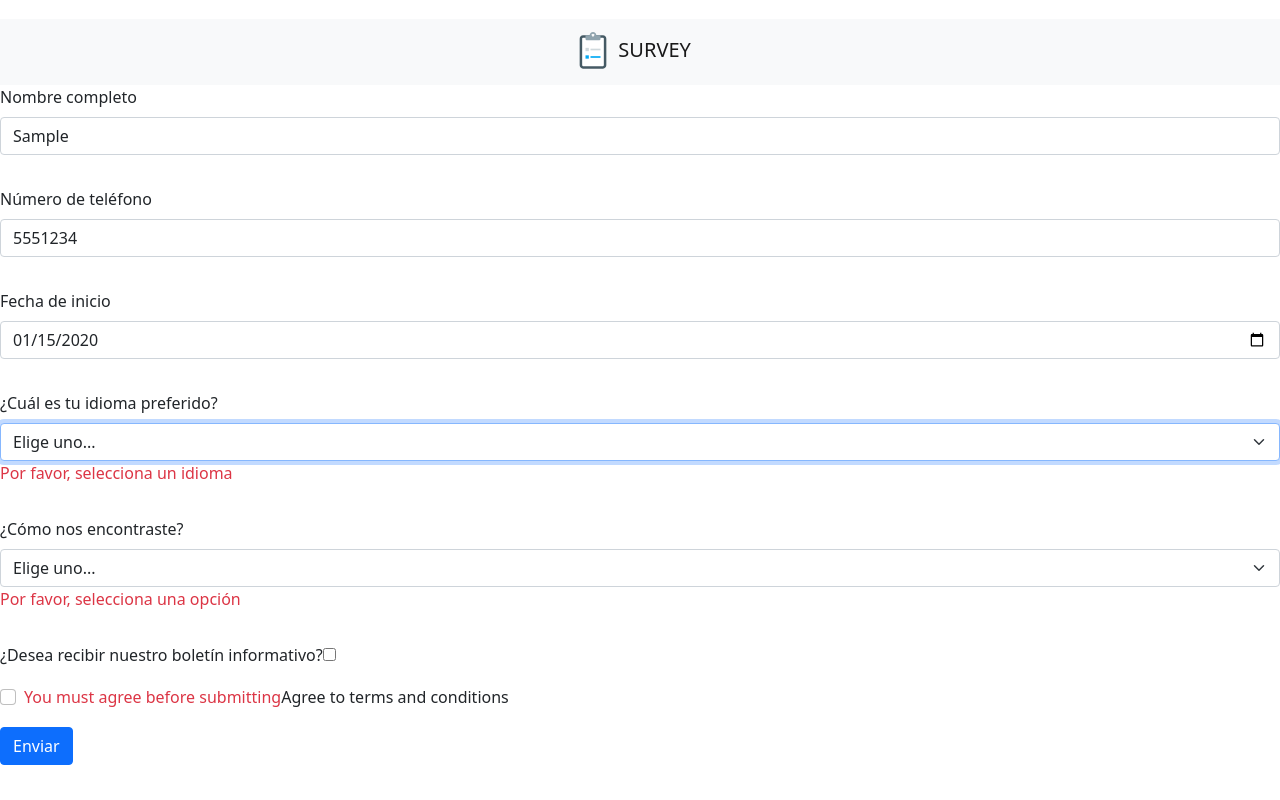
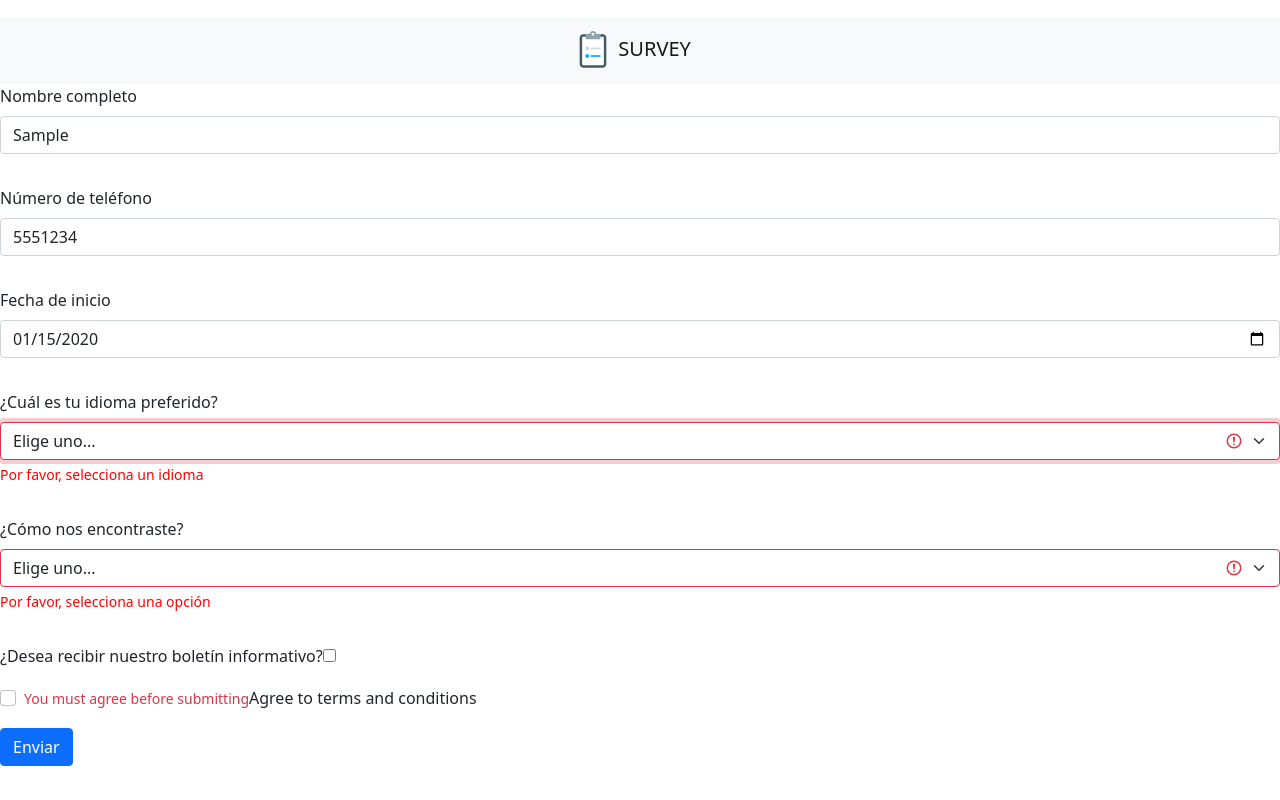
Before and after one commit to Solbenevent/soyHenryChallenge, a React (Vite) app in the folder soyHenryChallenge/Client/: page / in a window 1280 px wide. Both pictures are taken after typing "Sample", "5551234", "2020-01-15" into the empty fields and a click on the button "Enviar". Built offline with nearby package versions, Linux system fonts and the light colour scheme.

Commit message:
newFeatures

```diff
--- a/soyHenryChallenge/Client/package.json
+++ b/soyHenryChallenge/Client/package.json
@@ -15,7 +15,8 @@
     "react-dom": "^18.2.0",
     "react-hook-form": "^7.46.0",
     "react-icons": "^4.10.1",
-    "react-router-dom": "^6.15.0"
+    "react-router-dom": "^6.15.0",
+    "sass": "^1.66.1"
   },
   "devDependencies": {
     "@types/react": "^18.2.15",
--- /dev/null
+++ b/soyHenryChallenge/Client/src/components/Styles/Survey.css
@@ -0,0 +1,15 @@
+/* Cambiar el tamaño de letra del span */
+.small {
+    font-size: 14px; /* Puedes ajustar el tamaño de fuente según tus preferencias */
+  }
+
+  /* Estilo del borde del select en caso de error */
+  .has-error .form-select {
+    border-color: #ff0000; /* Cambiar a color rojo en caso de error */
+  }
+
+  /* Estilo del mensaje de error debajo del select */
+  .is-invalid + .invalid-feedback {
+    color: #ff0000; /* Cambiar a color rojo en caso de error */
+    display: block; /* Mostrar el mensaje de error */
+  }
--- /dev/null
+++ b/soyHenryChallenge/Client/src/components/Styles/styles.scss
@@ -0,0 +1,16 @@
+// styles.scss
+
+$primary-color: #007bff;
+$font-size-small: 14px;
+
+// Estilos para el borde de error
+.has-error {
+    .form-control {
+      border-color: #ff0000; // Cambiar el color del borde a rojo en caso de error
+    }
+  }
+
+  .invalid-feedback {
+    color: #ff0000; // Cambiar el color del mensaje de error a rojo
+    display: block; // Mostrar el mensaje de error
+  }
--- a/soyHenryChallenge/Client/src/components/Survey.jsx
+++ b/soyHenryChallenge/Client/src/components/Survey.jsx
@@ -5,6 +5,7 @@ import { useForm } from "react-hook-form";
 import NavBar from "./NavBar";
 import AlertSuccess from "./Alerts/AlertSuccess";
 import AlertFailure from "./Alerts/AlertFailure";
+import "../components/Styles/styles.scss";
 
 const Survey = () => {
   //useState
@@ -56,13 +57,13 @@ const Survey = () => {
     <div>
       <NavBar />
       <form class="row g-3" onSubmit={handleSubmit(onSubmit)}>
-        <div className="mb-3">
+        <div className={`mb-3 ${errors.name ? "has-error" : ""}`}>
           <label htmlFor="validationDefault01" className="form-label">
             Nombre completo
           </label>
           <input
             type="text"
-            className="form-control"
+            className={`form-control ${errors.name ? "is-invalid" : ""}`}
             id="validationDefault01"
             {...register("name", {
               required: {
@@ -72,17 +73,17 @@ const Survey = () => {
             })}
           />
           {errors.name && (
-            <span className="text-danger">{errors.name.message}</span>
+            <div className="invalid-feedback">{errors.name.message}</div>
           )}
         </div>
 
-        <div className="mb-3">
+        <div className={`mb-3 ${errors.phoneNumber ? "has-error" : ""}`}>
           <label htmlFor="validationDefault02" className="form-label">
             Número de teléfono
           </label>
           <input
             type="tel"
-            className="form-control"
+            className={`form-control ${errors.phoneNumber ? "is-invalid" : ""}`}
             id="validationDefault02"
             {...register("phoneNumber", {
               required: {
@@ -92,17 +93,17 @@ const Survey = () => {
             })}
           />
           {errors.phoneNumber && (
-            <span className="text-danger">{errors.phoneNumber.message}</span>
+            <div className="invalid-feedback">{errors.phoneNumber.message}</div>
           )}
         </div>
 
-        <div className="mb-3">
+        <div className={`mb-3 ${errors.startDate ? "has-error" : ""}`}>
           <label htmlFor="validationDefaultDate" className="form-label">
             Fecha de inicio
           </label>
           <input
             type="date"
-            className="form-control"
+            className={`form-control ${errors.startDate ? "is-invalid" : ""}`}
             id="validationDefaultDate"
             {...register("startDate", {
               required: {
@@ -112,16 +113,16 @@ const Survey = () => {
             })}
           />
           {errors.startDate && (
-            <span className="text-danger">{errors.startDate.message}</span>
+            <div className="invalid-feedback">{errors.startDate.message}</div>
           )}
         </div>
 
-        <div className="mb-3">
+        <div className={`mb-3 ${errors.language ? "has-error" : ""}`}>
           <label htmlFor="validationDefault03" className="form-label">
             ¿Cuál es tu idioma preferido?
           </label>
           <select
-            className="form-select"
+            className={`form-select ${errors.language ? "is-invalid" : ""}`}
             id="validationDefault03"
             {...register("language", {
               required: {
@@ -138,14 +139,16 @@ const Survey = () => {
             <option value="French">Francés</option>
           </select>
           {errors.language && (
-            <span className="text-danger">{errors.language.message}</span>
+            <div className="invalid-feedback">{errors.language.message}</div>
           )}
         </div>
 
-        <div className="mb-3">
-          <label className="form-label">¿Cómo nos encontraste?</label>
+        <div className={`mb-3 ${errors.howFound ? "has-error" : ""}`}>
+          <label className="form-label" htmlFor="editHowFound">
+            ¿Cómo nos encontraste?
+          </label>
           <select
-            className="form-select"
+            className={`form-select ${errors.howFound ? "is-invalid" : ""}`}
             {...register("howFound", {
               required: {
                 value: true,
@@ -161,7 +164,7 @@ const Survey = () => {
             <option value="onlineSearch">Búsqueda en línea</option>
           </select>
           {errors.howFound && (
-            <span className="text-danger">{errors.howFound.message}</span>
+            <div className="invalid-feedback">{errors.howFound.message}</div>
           )}
         </div>
 
@@ -189,7 +192,7 @@ const Survey = () => {
               })}
             />
             {errors.terms && (
-              <span className="text-danger">{errors.terms.message}</span>
+              <span className="text-danger small">{errors.terms.message}</span>
             )}
             <label class="form-check-label" for="invalidCheck">
               Agree to terms and conditions
@@ -203,10 +206,7 @@ const Survey = () => {
           </button>
         </div>
       </form>
-      {showSuccess && <AlertSuccess />}{" "}
-      {/* Mostrar el mensaje de éxito si showSuccess es true */}
-      {showError && <AlertFailure />}{" "}
-      {/* Mostrar el mensaje de error si showError es true */}
+      {showSuccess && <AlertSuccess />} {showError && <AlertFailure />}{" "}
     </div>
   );
 };
```
Also changed, not shown: soyHenryChallenge/Client/src/components/Response.jsx (+186 -15 lines), 1 other file (tests, documents, lock files or other folders).
